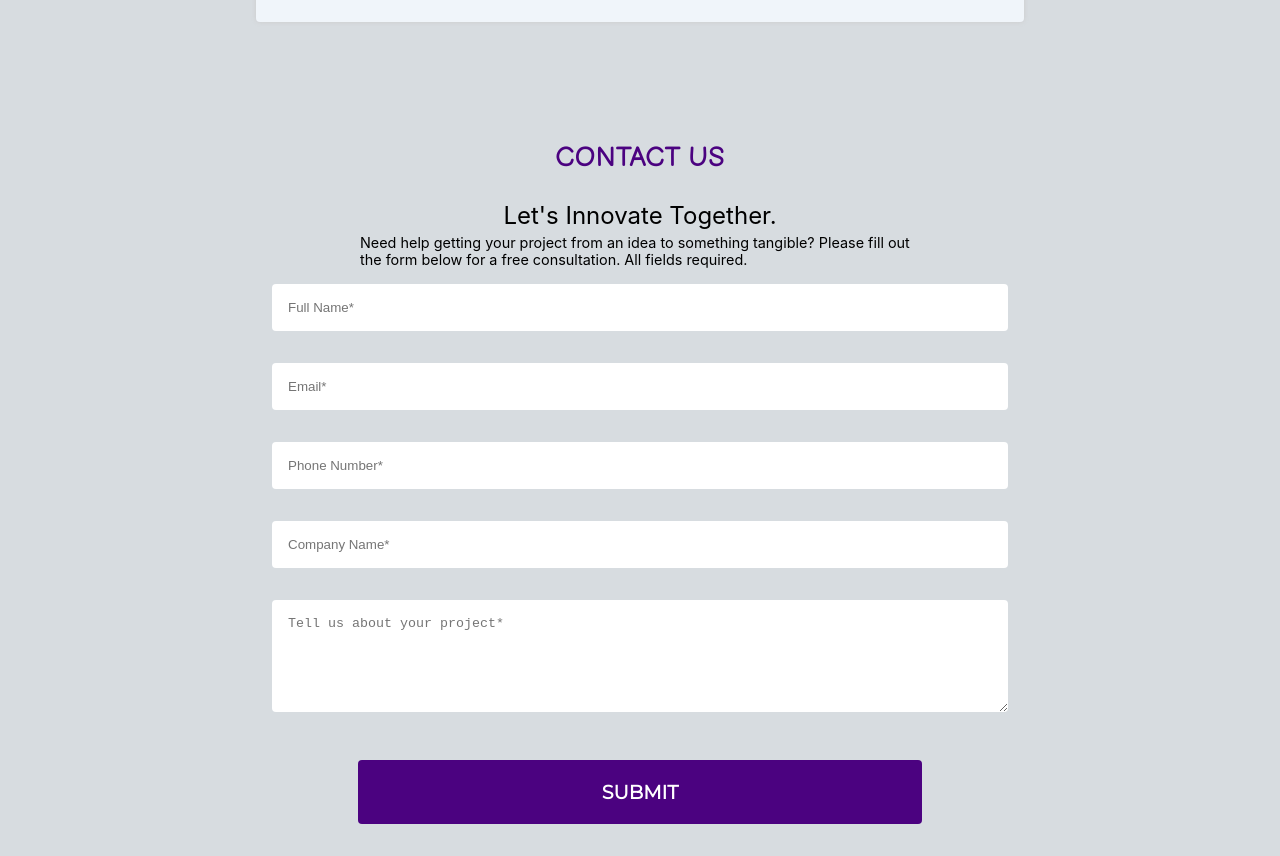
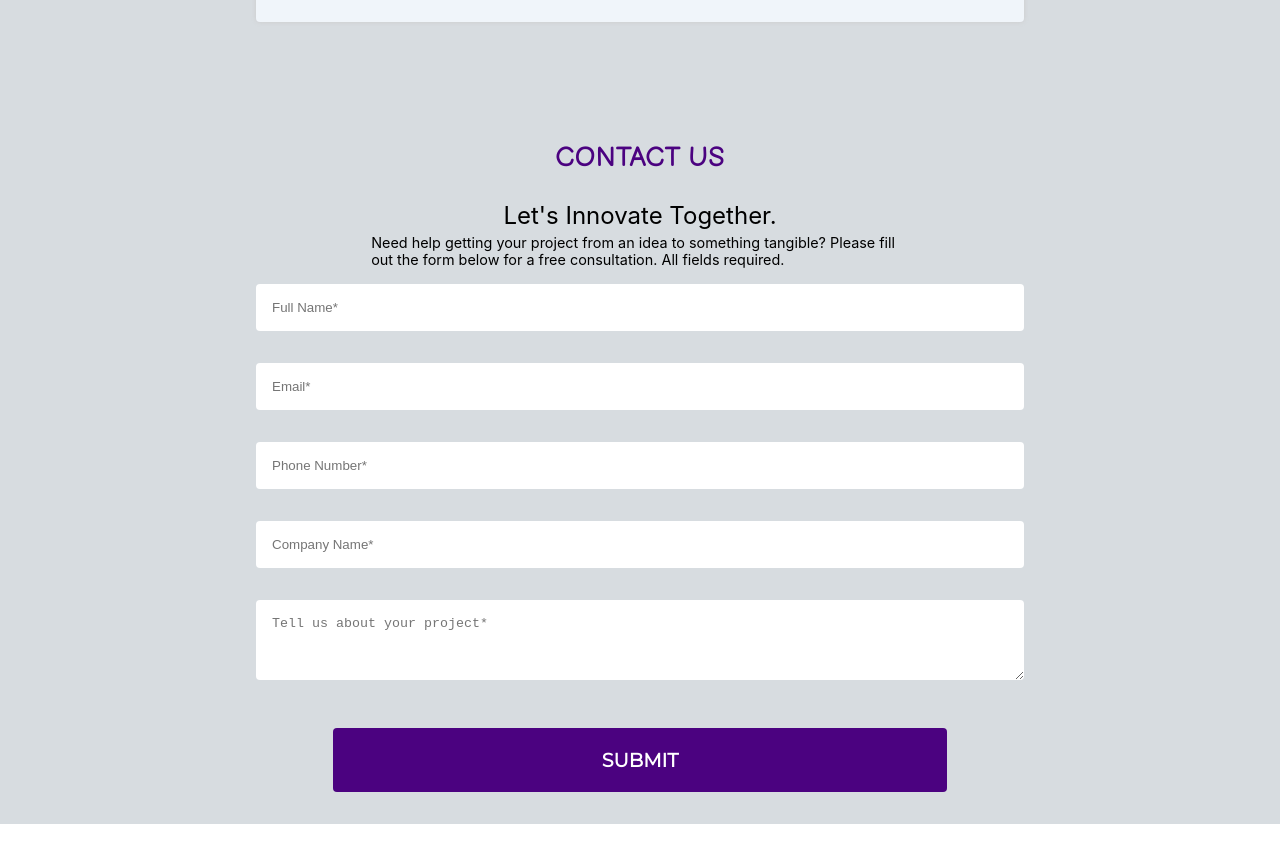
Before and after one commit to AmbushProtected/AmbushProtected.github.io, a React (Create React App) app: page / in a window 1280 px wide. Shown: the part 1456-2312 px from the top of the page. After the commit the page ends 2280 px from the top, so only its background shows below. Built offline with nearby package versions, Linux system fonts and the light colour scheme.

Commit message:
add border-box and padding for whole page

```diff
--- a/src/App.css
+++ b/src/App.css
@@ -19,6 +19,7 @@
   display: flex;
   flex-direction: column;
   max-width: var(--main-max-width);
+  padding: 0 1rem;
 }
 
 .contact-cta {
@@ -70,7 +71,7 @@
   align-items: center;
   background-color: #f0f5fa;
   box-shadow: 0 0 5px #ccc;
-  margin: 1rem;
+  margin: 1rem 0;
 }
 
 .platform-title {
--- a/src/ContactForm.css
+++ b/src/ContactForm.css
@@ -8,7 +8,6 @@
   flex-direction: column;
   align-items: center;
   width: 100%;
-  padding: 0 3rem;
 }
 
 .form-short-answer {
--- a/src/index.css
+++ b/src/index.css
@@ -1,3 +1,7 @@
+* {
+  box-sizing: border-box;
+}
+
 body {
   margin: 0;
   font-family: -apple-system, BlinkMacSystemFont, 'Segoe UI', 'Roboto', 'Oxygen',
```
